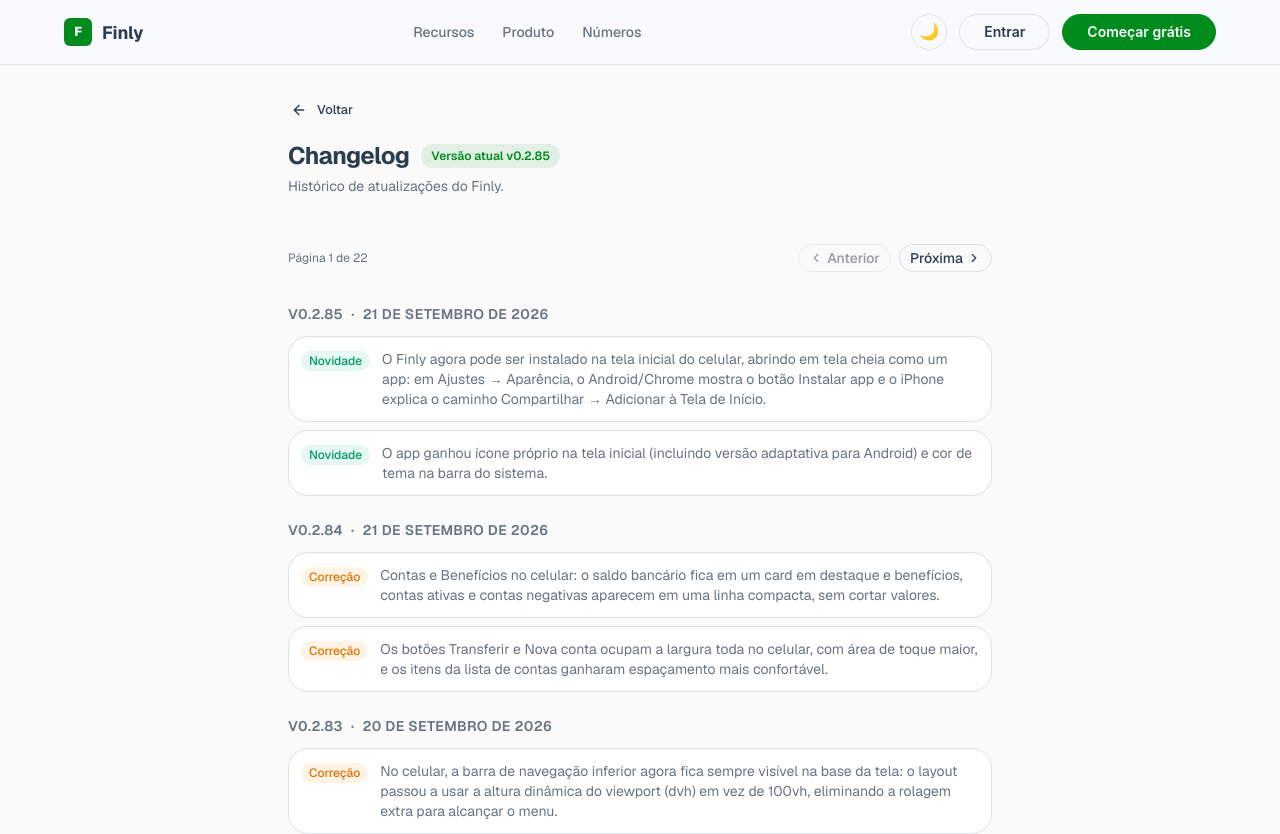
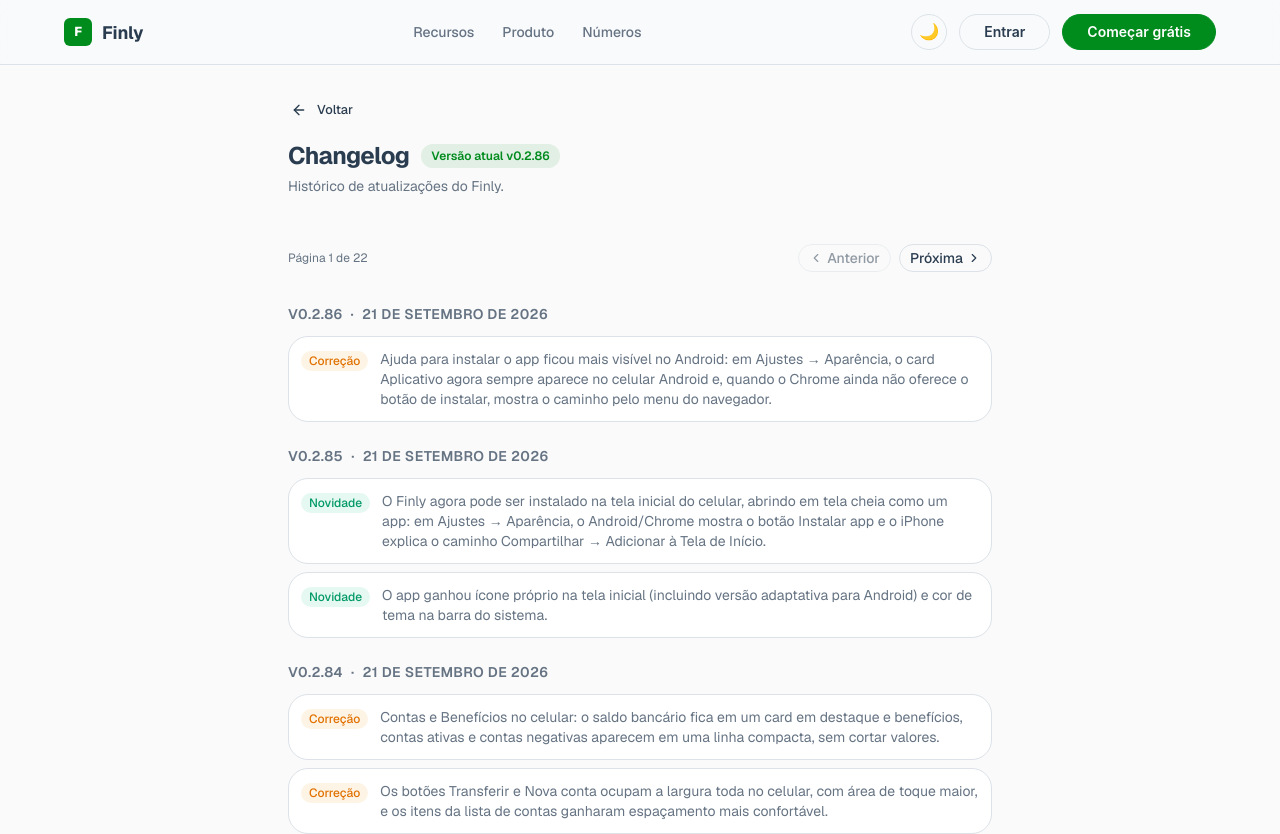
Before and after one commit to juliano340/finly, a Next.js app: page /changelog in a window 1280 px wide. Shown: the top 834 px of the page. Built offline with nearby package versions, Linux system fonts and the light colour scheme.

Commit message:
chore(release): prepara v0.2.86

```diff
--- a/package.json
+++ b/package.json
@@ -1,6 +1,6 @@
 {
   "name": "finly",
-  "version": "0.2.85",
+  "version": "0.2.86",
   "private": true,
   "scripts": {
     "dev": "next dev --turbopack",
--- a/src/content/releases.ts
+++ b/src/content/releases.ts
@@ -24,9 +24,16 @@
   return `${year}-${month}-${day}`
 }
 
-export const CURRENT_VERSION = "0.2.85"
+export const CURRENT_VERSION = "0.2.86"
 
 export const releases = [
+  {
+    version: "0.2.86",
+    date: "2026-09-21",
+    changes: [
+      { type: "fix", description: "Ajuda para instalar o app ficou mais visível no Android: em Ajustes → Aparência, o card Aplicativo agora sempre aparece no celular Android e, quando o Chrome ainda não oferece o botão de instalar, mostra o caminho pelo menu do navegador." },
+    ],
+  },
   {
     version: "0.2.85",
     date: "2026-09-21",
```
Also changed, not shown: 2 other files (tests, documents, lock files or other folders).
